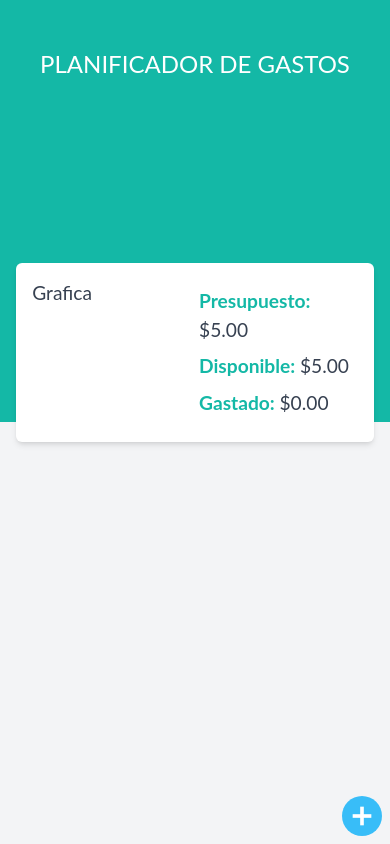
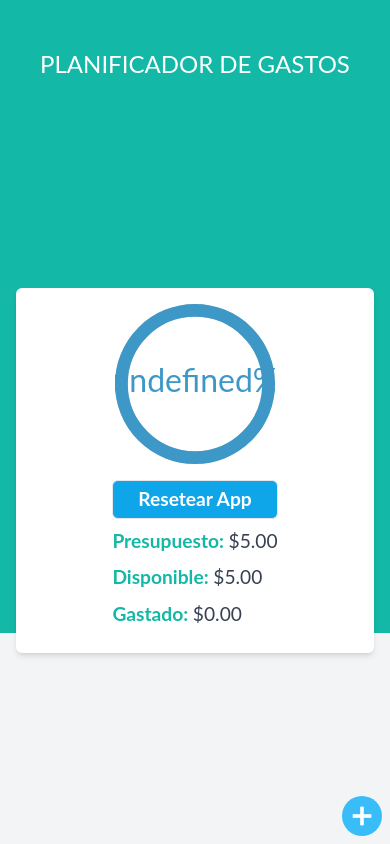
Before and after one commit to HLena/ReactSpendingTracker, a React (Vite) app: page / in a window 390 px wide. Both pictures are taken after typing "5" into the empty fields and a click on the input "Añadir". Built offline with nearby package versions, Linux system fonts and the light colour scheme.

Commit message:
feat: Add the CircularProgressBar component and show the total expenses with porcent

```diff
--- a/src/components/ControlBudget.jsx
+++ b/src/components/ControlBudget.jsx
@@ -1,17 +1,20 @@
+import { CircularProgressbar } from 'react-circular-progressbar';
+import 'react-circular-progressbar/dist/styles.css';
+import { formatQuantity } from '../helpers';
 
-const ControlBudget = ({budget, totalExpenses}) => {
-
-    const formatQuantity = (quantity) => {
-        return quantity.toLocaleString('en-US',{
-            style: 'currency',
-            currency: 'USD'
-        })
-    };
+const ControlBudget = ({ budget, totalExpenses, porcent, resetApp}) => {
 
     return (
-        <div className="absolute -bottom-5 p-4 bg-white rounded-md shadow-md w-11/12 md:w-1/2 grid grid-cols-2 gap-2">
-            <div>Grafica</div>
-            <div className="text-left">
+        <div className="absolute -bottom-5 p-4 bg-white rounded-md shadow-md w-11/12 sm:w-3/4 max-w-md flex gap-4 flex-col items-center md:flex-row mt-4">
+            <div className='w-40 h-40'>
+                <CircularProgressbar value={porcent} maxValue={100} text={`${porcent}%`}/>
+            </div>
+            <div className="text-left mx-auto">
+                <button
+                    className='border p-1 w-full rounded-md cursor-pointer bg-sky-500 hover:bg-sky-600 text-white font-bold'
+                    onClick={resetApp}>
+                    Resetear App
+                </button>
                 <p className="my-2"><span className="text-teal-500 font-bold">Presupuesto:{' '}</span>{formatQuantity(budget)}</p>
                 <p className="my-2"><span className="text-teal-500 font-bold">Disponible:{' '}</span>{formatQuantity(budget - totalExpenses)}</p>
                 <p className="my-2"><span className="text-teal-500 font-bold">Gastado:{' '}</span>{formatQuantity(totalExpenses)}</p>
--- a/src/components/Header.jsx
+++ b/src/components/Header.jsx
@@ -5,10 +5,19 @@ const Header = ({
   setBudget,
   isValidBudget,
   setIsValidBudget,
-  totalExpenses
+  totalExpenses,
+  porcent,
+  setExpenses
 }) => {
+
+  const resetApp = () => {
+    setBudget(0);
+    setIsValidBudget(false)
+    setExpenses([])
+  }
+
   return (
-    <header className="bg-teal-500 h-3/6 relative flex justify-center text-gray-700">
+    <header className="bg-teal-500 h-3/4 sm:h-1/2 relative flex justify-center text-gray-700">
         <h1 className="py-12 text-2xl uppercase text-white">Planificador de gastos</h1>
         {
           !isValidBudget
@@ -19,8 +28,11 @@ const Header = ({
               setIsValidBudget = { setIsValidBudget }
             />
           : <ControlBudget
+              porcent = {porcent}
               budget={budget}
-              totalExpenses={totalExpenses}/>
+              totalExpenses={totalExpenses}
+              resetApp = {resetApp}
+            />
         }
     </header>
   )
```
